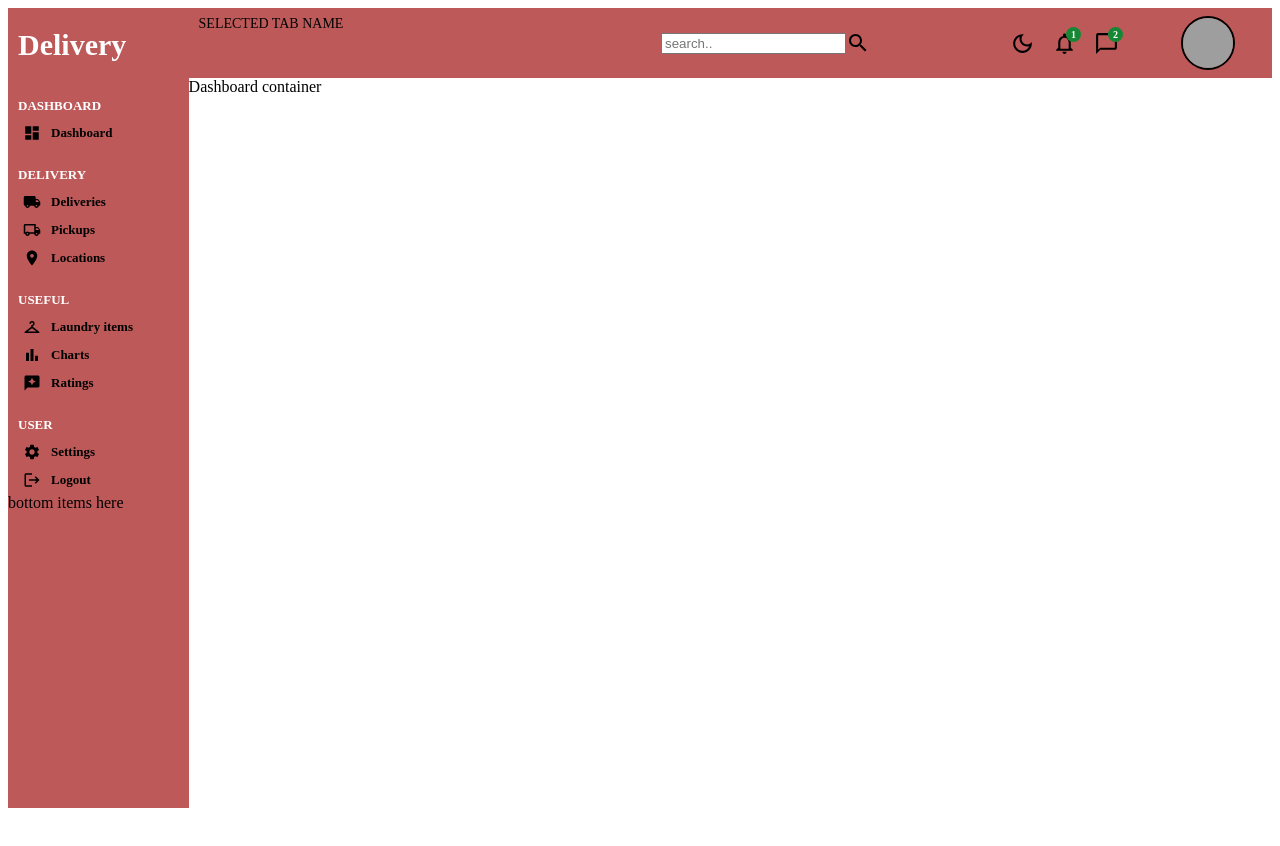
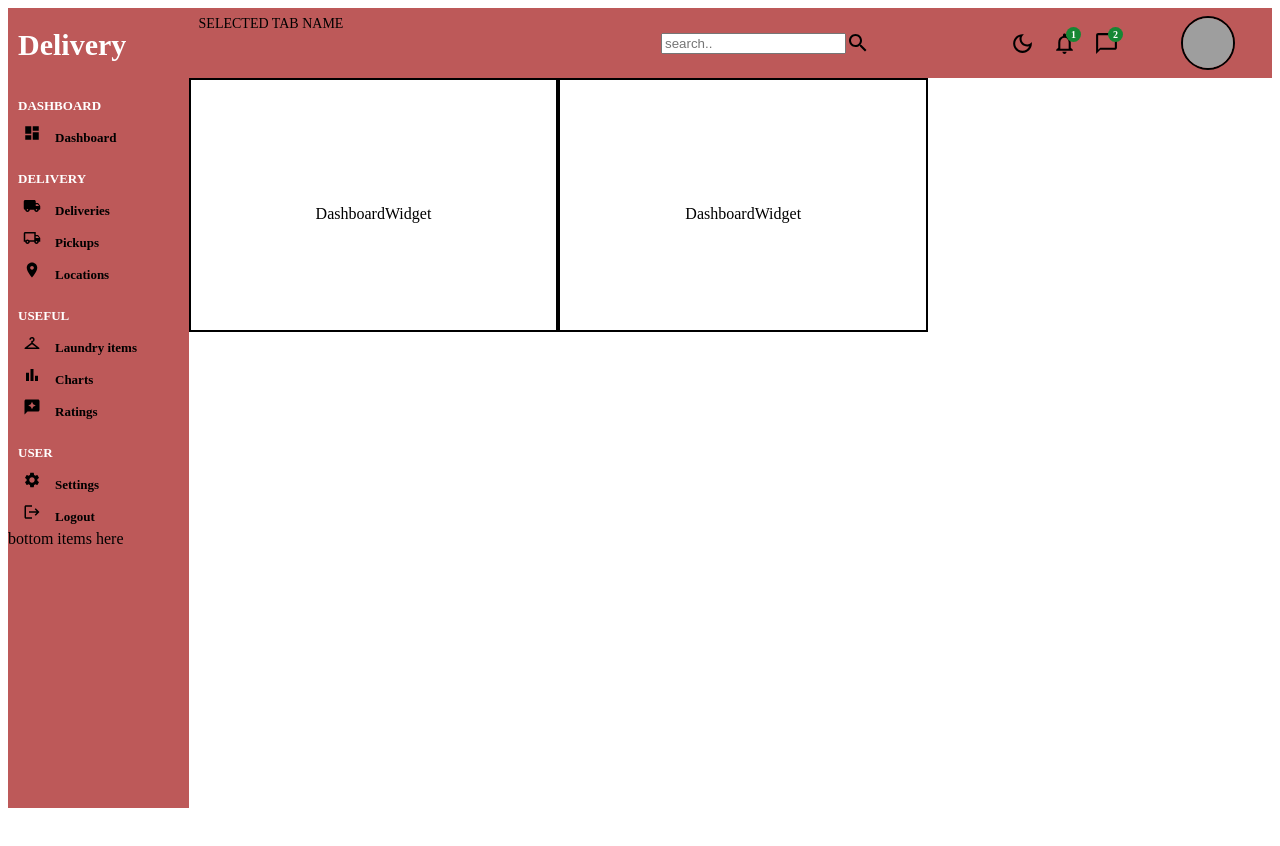
Before and after one commit to RuntimeTerrorOG/onlinedeliveryportal-frontend, a React (Create React App) app: page / in a window 1280 px wide. Shown: the top 846 px of the page. Before the commit the page ends 816 px from the top, so only its background shows below. Built offline with nearby package versions, Linux system fonts and the light colour scheme; grey boxes are pictures that could not be loaded.

Commit message:
nav,side,data bars into seperate component

```diff
--- a/src/Pages/dashboard/Dashboard.jsx
+++ b/src/Pages/dashboard/Dashboard.jsx
@@ -1,17 +1,32 @@
 import Navbar from "../../components/navbar/Navbar";
 import Sidebar from "../../components/sidebar/Sidebar";
+import DataArea from "../../components/dataArea/DataArea";
 import "./dashboard.scss";
 
 
 const Dashboard = () => {
   return (
-    <div className = "dashboard">
-        <Sidebar/>
-        <div className="dashboardContainer">
-        <Navbar/>
-          Dashboard container
+     <div className = "dashboard">
 
+
+        <div className="sidebarContainer">
+            <Sidebar/>
         </div>
+
+
+         <div className="dashboardContainer">
+
+              <div className="navbarContainer">
+                <Navbar/>
+              </div>
+              <div className="dataContainer">
+                <DataArea/>
+
+              </div>
+
+         </div>
+
+
     </div>
   )
 }
--- a/src/Pages/dashboard/dashboard.scss
+++ b/src/Pages/dashboard/dashboard.scss
@@ -1,7 +1,23 @@
 .dashboard{
     display:flex;
 
+
+    .sidebarContainer{
+        flex:1;
+    }
+
     .dashboardContainer{
         flex:6;
+
+        .navbarContainer{
+            flex:1;
+        }
+        .dataContainer{
+            flex:5;
+        }
     }
+
+
+
+
 }
--- /dev/null
+++ b/src/components/dashboardWidget/DashboardWidget.jsx
@@ -0,0 +1,10 @@
+import "./dashboardWidget.scss";
+
+const DashboardWidget = () => {
+  return (
+    <div className="widgetBox">
+        DashboardWidget</div>
+  )
+}
+
+export default DashboardWidget
--- /dev/null
+++ b/src/components/dashboardWidget/dashboardWidget.scss
@@ -0,0 +1,5 @@
+.widgetBox{
+    display:flex;
+    border: 2px solid ;
+    padding:125px;
+}
--- /dev/null
+++ b/src/components/dataArea/DataArea.jsx
@@ -0,0 +1,19 @@
+import DashboardWidget from "../dashboardWidget/DashboardWidget";
+import "./dataArea.scss";
+
+
+const DataArea = () => {
+  return (
+    <div className = "dataArea">
+
+        <div className="dashboardWidget">
+          <DashboardWidget/>
+          <DashboardWidget/>
+        </div>
+
+
+    </div>
+  )
+}
+
+export default DataArea
--- /dev/null
+++ b/src/components/dataArea/dataArea.scss
@@ -0,0 +1,10 @@
+.dataArea{
+    min-height: 100vh;
+    display:flex;
+
+    .dashboardWidget{
+        display:flex;
+        height:50px;
+    }
+
+}
--- a/src/components/navbar/Navbar.jsx
+++ b/src/components/navbar/Navbar.jsx
@@ -9,7 +9,6 @@ import ChatBubbleOutlineOutlinedIcon from '@mui/icons-material/ChatBubbleOutline
 const Navbar = () => {
   return (
     <div className = "navbar">
-
       <div className="wrapper">
 
         <div className="PageSelected">
--- a/src/components/navbar/navbar.scss
+++ b/src/components/navbar/navbar.scss
@@ -5,6 +5,8 @@
     display:flex;
     align-items:center;
     font-size: 14px;
+
+
 
  .wrapper{
         width:100%;
--- a/src/components/sidebar/sidebar.scss
+++ b/src/components/sidebar/sidebar.scss
@@ -1,13 +1,15 @@
 .sidebar{
     background-color: #BD5959;
-    flex:1;
+    //display:flex;
     border-right: 0.5px #BD5959;
     min-height: 100vh;
+
+
 
     .top{
         // background-color: antiquewhite;
         height: 50px;
-        display:flex;
+        //display:flex;
         //align-items: center;
         //justify-content: center;
         padding-top:20px;
@@ -44,7 +46,7 @@
             }
 
             li{
-                display:flex;
+                //display:flex;
                 align-items: center;
                 padding: 5px;
                 cursor: pointer;
```
